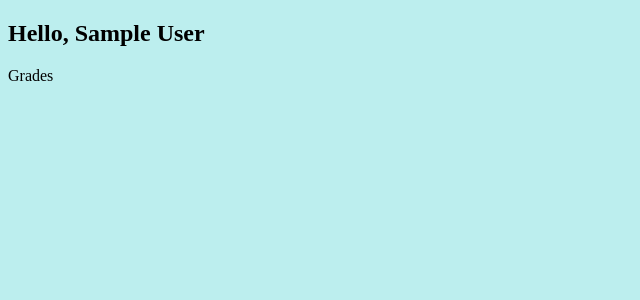
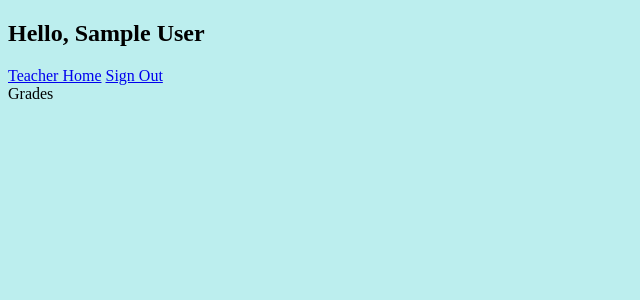
Before and after one commit to Kglitch-code/Student-Enrollment-App, a Flask app: template Student-Enrollment-With-Flask/templates/grades.html in a window 1280 px wide. Shown: the top 300 px of the page, without its empty margins (0-640 px from the left). Run offline with Flask 3, Linux system fonts and the light colour scheme; the template is opened without the code that fills it: most values are stand-ins (such as "Sample title", 1, 10 or a date in 2020).

Commit message:
signout button for all pages

```diff
--- a/Student-Enrollment-With-Flask/templates/grades.html
+++ b/Student-Enrollment-With-Flask/templates/grades.html
@@ -15,7 +15,10 @@
             <h2>Hello, {{display_name}}</h2>
         </div>
 
-        <div class="teacher-navBar"></div>
+        <div class="teacher-navBar">
+            <a class="button" href="/teacher/dashboard">Teacher Home</a>
+            <a class="button" href="/logout">Sign Out</a>
+        </div>
 
         <div id="main" class="row">
             <div class="DataTable" id="ClassTable">Empty Table</div>
--- a/Student-Enrollment-With-Flask/templates/student-edit-courses.html
+++ b/Student-Enrollment-With-Flask/templates/student-edit-courses.html
@@ -14,6 +14,8 @@
         <div class="student-navBar">
             <a class="button" href="/student/dashboard">Student Home</a>
             <a class="button" href="/student/dashboard/all-classes">All Classes</a>
+            <a class="button" href="/logout">Sign Out</a>
+
         </div>
         <div class="admin-header">
         </div>
--- a/Student-Enrollment-With-Flask/templates/student.html
+++ b/Student-Enrollment-With-Flask/templates/student.html
@@ -14,6 +14,7 @@
         <div class="student-navBar">
             <a class="button" href="/student/dashboard">Student Home</a>
             <a class="button" href="/student/dashboard/all-classes">All Classes</a>
+            <a class="button" href="/logout">Sign Out</a>
         </div>
         <div class="student-header">
             <h2>Hello, {{display_name}}</h2>
--- a/Student-Enrollment-With-Flask/templates/teacher.html
+++ b/Student-Enrollment-With-Flask/templates/teacher.html
@@ -15,7 +15,9 @@
             <h2>Hello, {{display_name}}</h2>
         </div>
 
-        <div class="teacher-navBar"></div>
+        <div class="teacher-navBar">
+            <a class="button" href="/logout">Sign Out</a>
+        </div>
 
         <div id="main" class="row">
             <div class="DataTable" id="ClassTable">Empty Table</div>
```
